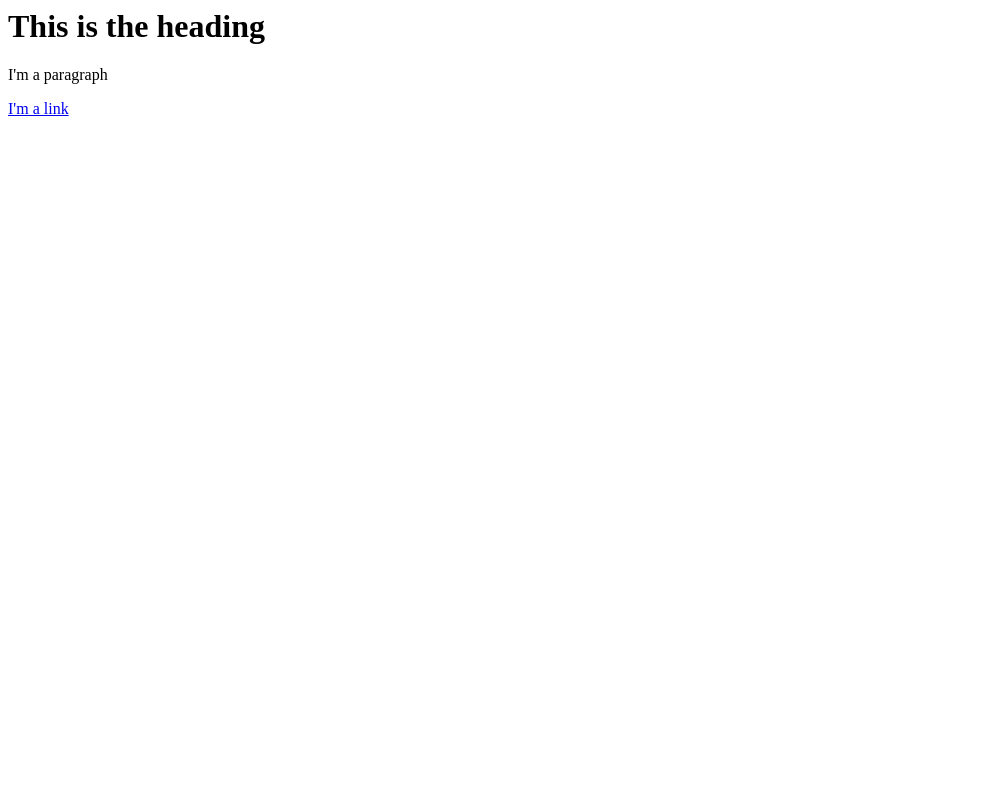
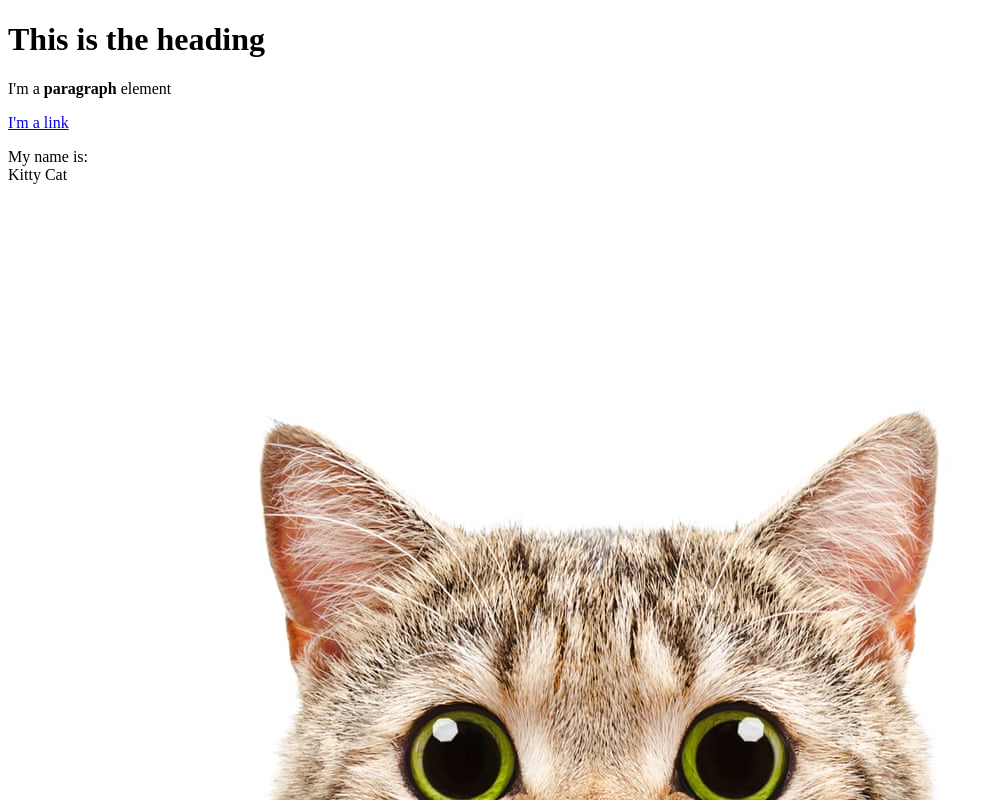
Before and after one commit to AwenLiu1963/Amsterdam-night-views, a plain HTML site: page test.html in a window 1280 px wide. Shown: the top 800 px of the page, without its empty margins (0-995 px from the left). Drawn offline with Linux system fonts and the light colour scheme.

Commit message:
added an image and a few more elements

```diff
--- a/test.html
+++ b/test.html
@@ -1,3 +1,13 @@
-<h1> This is the heading </h1>
-<p> I'm a paragraph </p>
-<a href="https://google.com" target="_blank" title="let's go to google!"> I'm a link</a>
+<!DOCTYPE html>
+<html>
+<head>
+	<title>Test page</title>
+</head>
+<body>
+	<h1> This is the heading </h1>
+	<p> I'm a <b>paragraph</b> element </p>
+	<a href="https://google.com" target="_blank" title="let's go to google!"> I'm a link</a>
+	<p> My name is: <br> Kitty Cat </p>
+	<img src="img/cat.jpg">
+</body>
+</html>
```
Also changed, not shown: img/cat.jpg (added).
